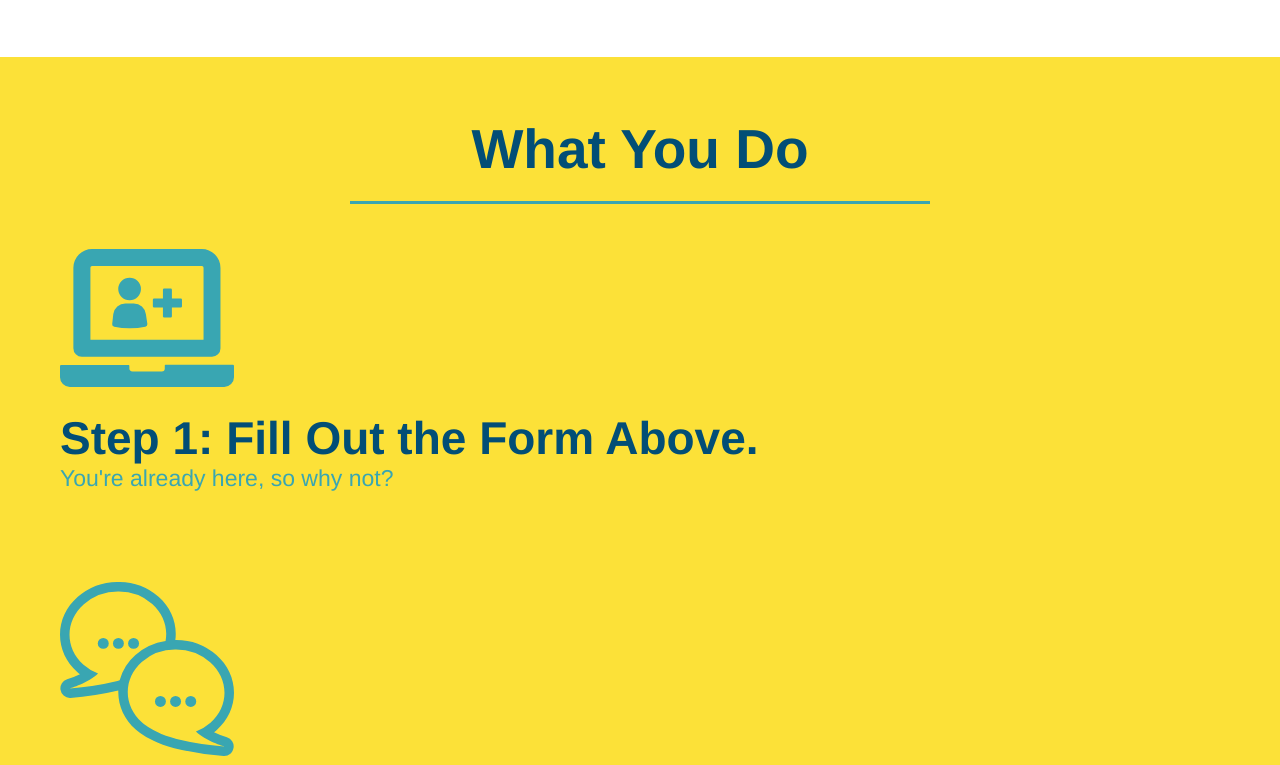
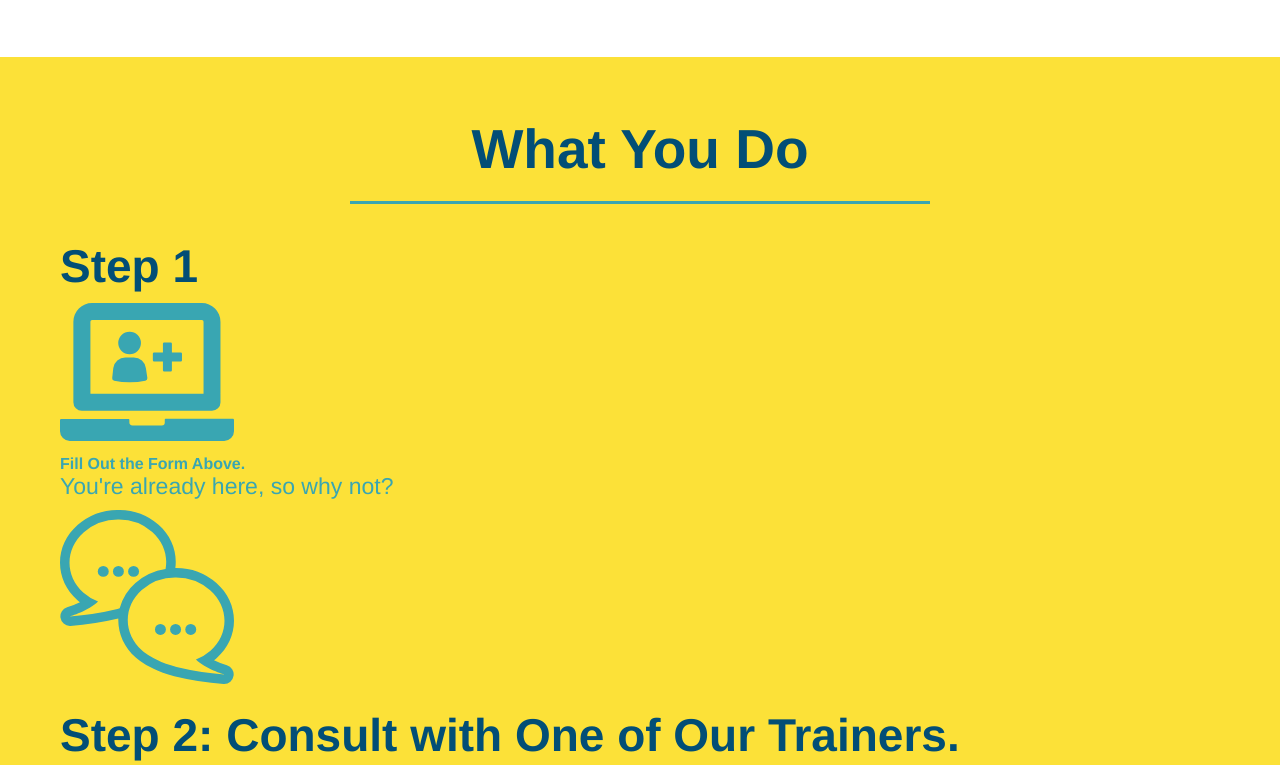
Before and after one commit to AkhilaSrinagula/run-buddy, a plain HTML site: page index.html in a window 1280 px wide. Shown: the part 1028-1793 px from the top of the page. Drawn offline with Linux system fonts and the light colour scheme.

Commit message:
flex changes

```diff
--- a/assets/style.css
+++ b/assets/style.css
@@ -50,11 +50,11 @@ header {
 
   footer {
   background: #fce138;
-    width: 100%;
   padding: 40px 35px;
   display: flex;
   justify-content: space-between;
   flex-wrap: wrap;
+  width: 100%;
   }
 
   footer h2 {
@@ -228,9 +228,6 @@ header {
   border-color: #39a6b2;
 }
 
-.steps div {
-  margin-bottom: 80px;
-}
 
 .steps img {
   width: 15%;
--- a/index.html
+++ b/index.html
@@ -93,13 +93,24 @@
 
   <!-- "what you do" section -->
   <section id="what-you-do" class ="steps">
-    <h2 class="section-title secondary-border">What You Do</h2>
-    <div>
+    <div class="step">
+    <h2 class="section-title secondary-border">
+      What You Do
+    </h2>
+
+    <div class="step">
+      <h3>Step 1</h3>
+    <div class="step-info">
+    <div class="step-img">
         <!-- insert this img element -->
       <img src="./assets/step-1.svg" alt="" />
-      <h3>Step 1: <span>Fill Out the Form Above.</span></h3>
+    </div>
+    <div class="step-text">
+      <h4>Fill Out the Form Above.</h4>
       <p>You're already here, so why not?</p>
     </div>
+  </div>
+</div>
 
     <div>
         <img src="./assets/step-2.svg" alt="" />
```
Lines whose indentation alone changed are shown as unchanged.
